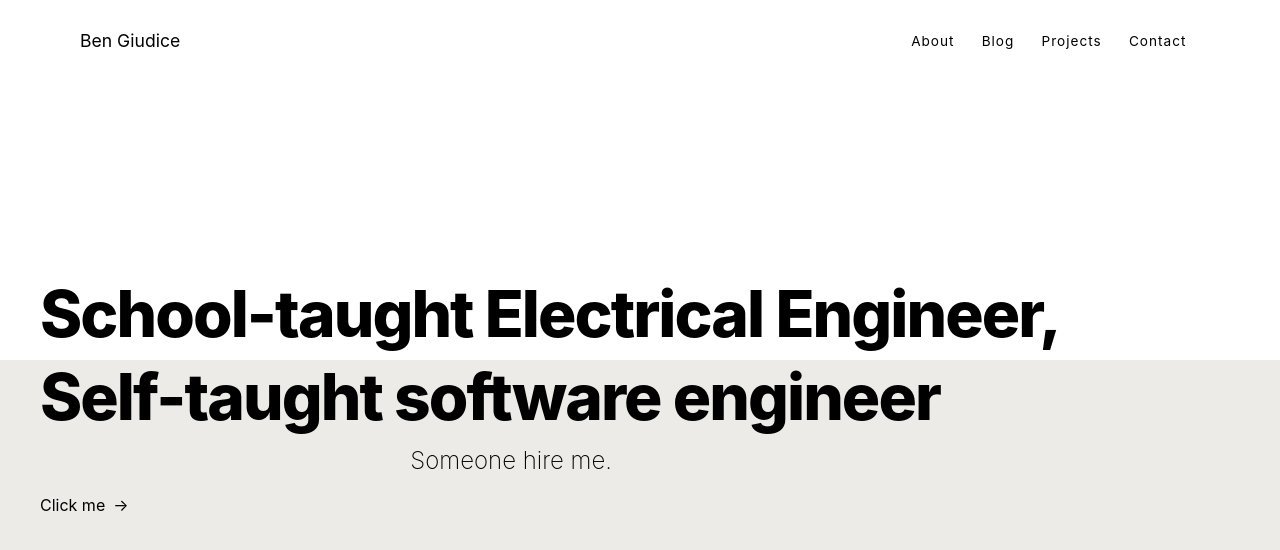
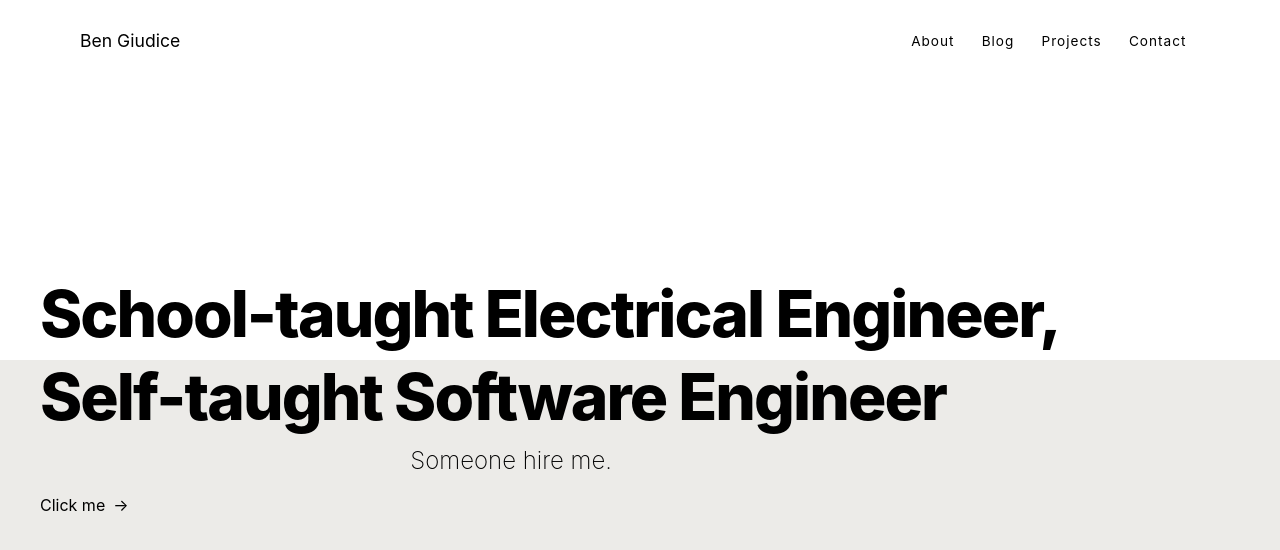
Before and after one commit to bengiudice/portfolio, a SvelteKit app: page / in a window 1280 px wide. Shown: the top 550 px of the page. Built offline with nearby package versions, Linux system fonts and the light colour scheme.

Commit message:
Capitalisation

```diff
--- a/src/routes/+page.svelte
+++ b/src/routes/+page.svelte
@@ -6,7 +6,7 @@
             <div class="info-text">
                 <h1>
                     <p class="animate-text-1">School-taught Electrical Engineer,</p>
-                    <p class="text-2"> Self-taught software engineer</p>
+                    <p class="text-2"> Self-taught Software Engineer</p>
                     </h1>
             </div>
             <h2 class="subtitle">
```
